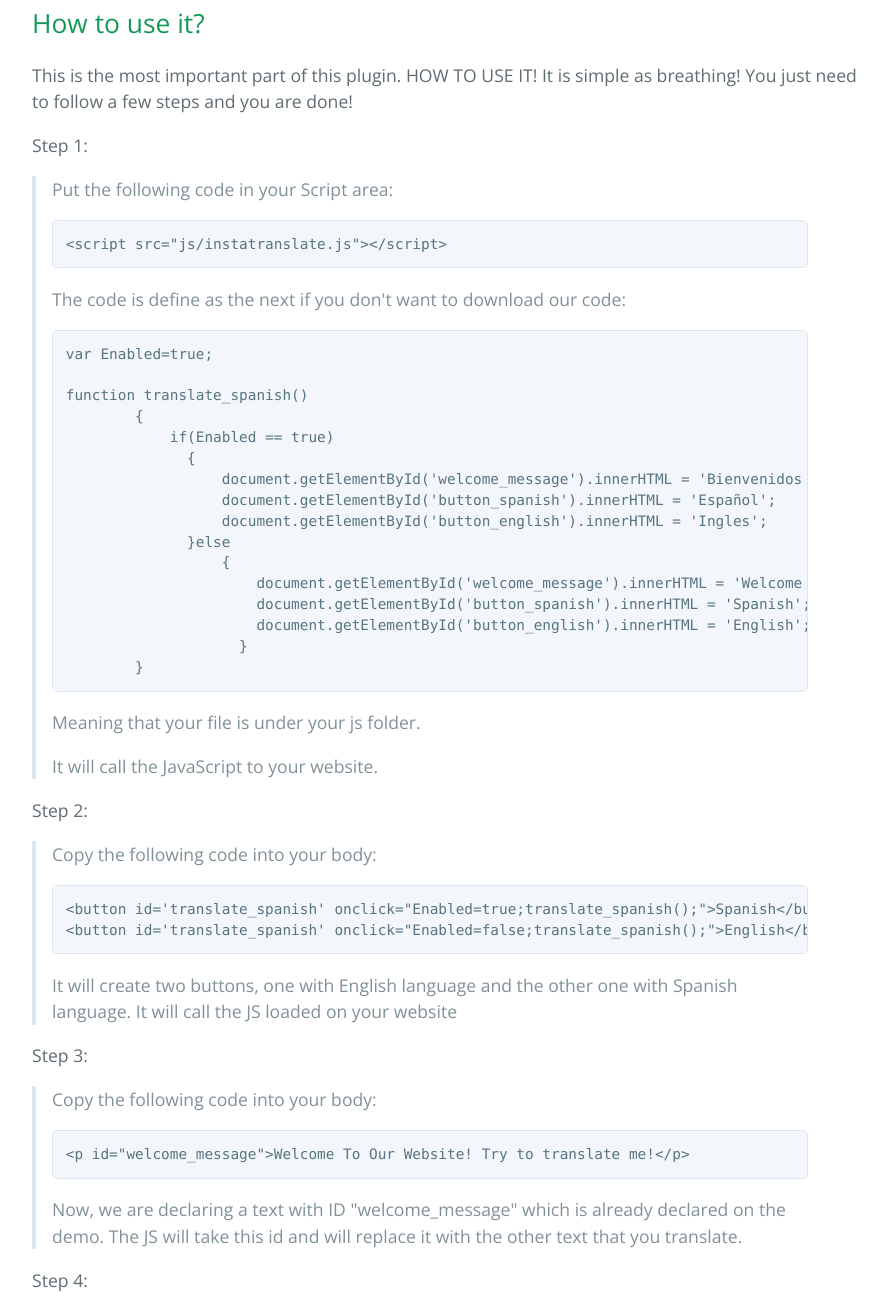
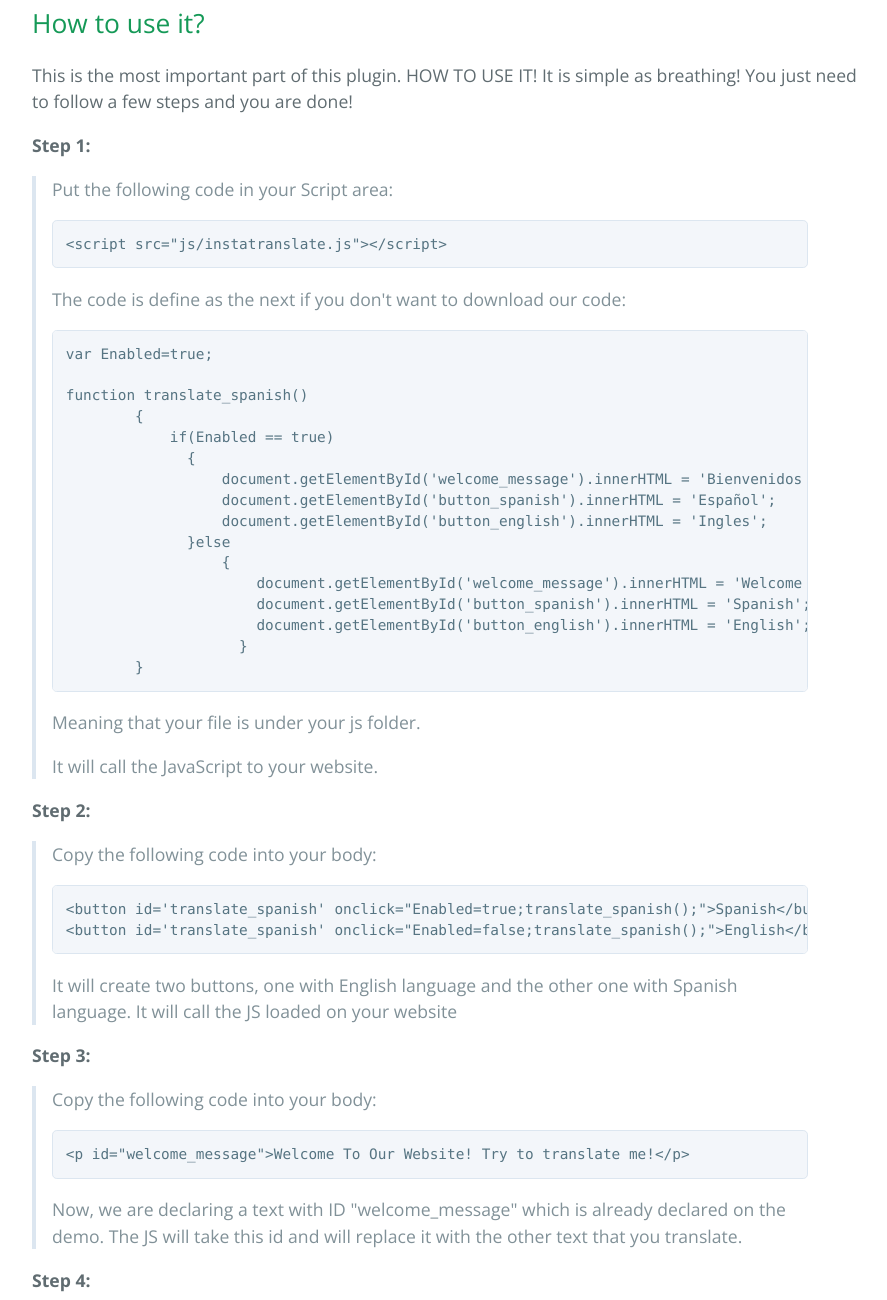
Before and after one commit to jayserdny/instatranslatejs, a plain HTML site: page index.html in a window 1280 px wide. Shown: the part 740-2040 px from the top of the page, without its empty margins (192-1079 px from the left). Drawn offline with nearby package versions, Linux system fonts and the light colour scheme.

Commit message:
Update index.html

```diff
--- a/index.html
+++ b/index.html
@@ -36,7 +36,7 @@
 
 <p>This is the most important part of this plugin. HOW TO USE IT! It is simple as breathing! You just need to follow a few steps and you are done!</p>
 
-<p>Step 1:</p>
+<b><p>Step 1:</p></b>
 
 <blockquote>
 <p>Put the following code in your Script area: <pre>&lt;script src="js/instatranslate.js"&gt;&lt;/script&gt;</pre></p>
@@ -63,7 +63,7 @@ function translate_spanish()
 <p>It will call the JavaScript to your website.</p>
 </blockquote>
 
-<p>Step 2:</p>
+<b><p>Step 2:</p></b>
 
 <blockquote>
 <p>Copy the following code into your body: <pre>&lt;button id='translate_spanish' onclick="Enabled=true;translate_spanish();">Spanish&lt;/button&gt;
@@ -72,7 +72,7 @@ function translate_spanish()
 <p>It will create two buttons, one with English language and the other one with Spanish language. It will call the JS loaded on your website</p>
 </blockquote>
 
-<p>Step 3:</p>
+<b><p>Step 3:</p></b>
 
 <blockquote>
 <p>Copy the following code into your body: <pre>&lt;p id="welcome_message">Welcome To Our Website! Try to translate me!&lt;/p&gt;
@@ -82,7 +82,7 @@ function translate_spanish()
 The JS will take this id and will replace it with the other text that you translate.</p>
 </blockquote>
 
-<p>Step 4:</p>
+<b><p>Step 4:</p></b>
 
 <blockquote>
 <p>Wanted more steps? I am so sorry, we are just done :D</p>
```
